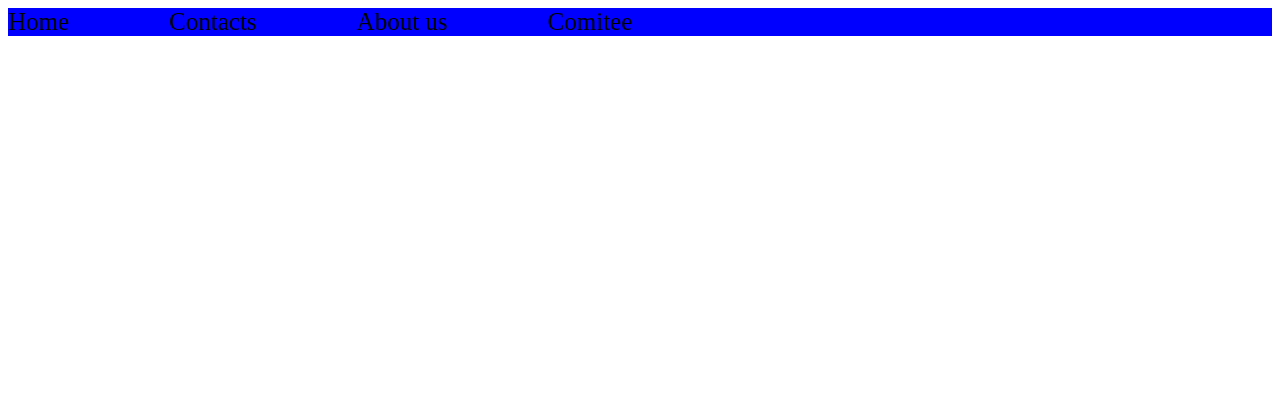
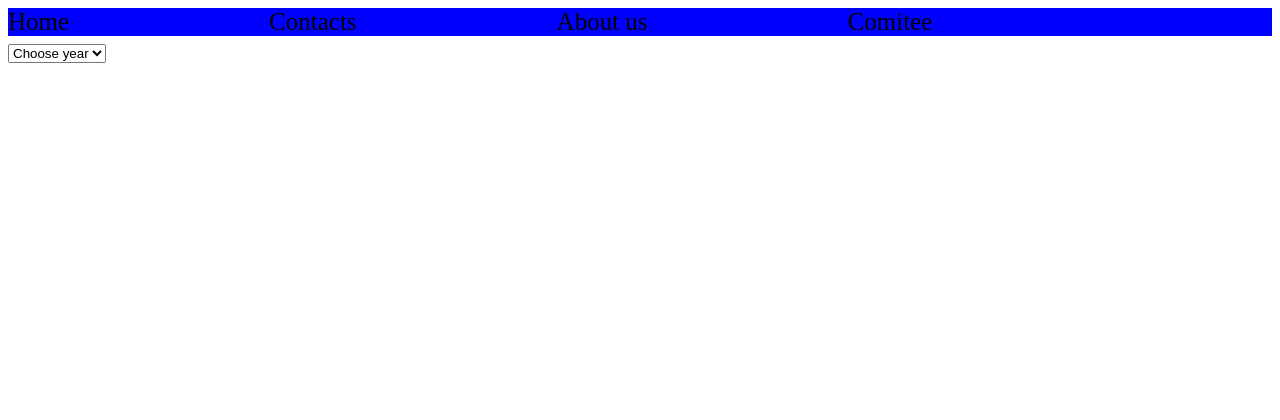
Before and after one commit to SuleymanDemirelKazakhstan/final-project-ulan-abikhan, a PHP site: page / in a window 1280 px wide. Shown: the top 420 px of the page. Run offline with PHP 8.4, Linux system fonts and the light colour scheme.

Commit message:
third commit

```diff
--- a/Project/index.html
+++ b/Project/index.html
@@ -10,6 +10,13 @@
 				<a href="#" class='active'>Home</a><a href="#">Contacts</a><a href="#">About us</a><a href="#">Comitee</a>
 			</div>
 		</header>
+		<div>
+			<select id = 'year'>
+			<option>Choose year</option>
+			<option>2010</option>
+			<option> 2011</option>
+			</select>
+		</div>
 		<footer>
 			<div id = "foot"> This is my own site </div>
 		</footer>
--- a/Project/style.css
+++ b/Project/style.css
@@ -8,7 +8,7 @@ a {
 	display: inline-block;
 	text-decoration: none;
 	color: black;
-	margin-right: 100px;
+	margin-right: 200px;
 	text-align: center;
 }
 a:hover {
```
